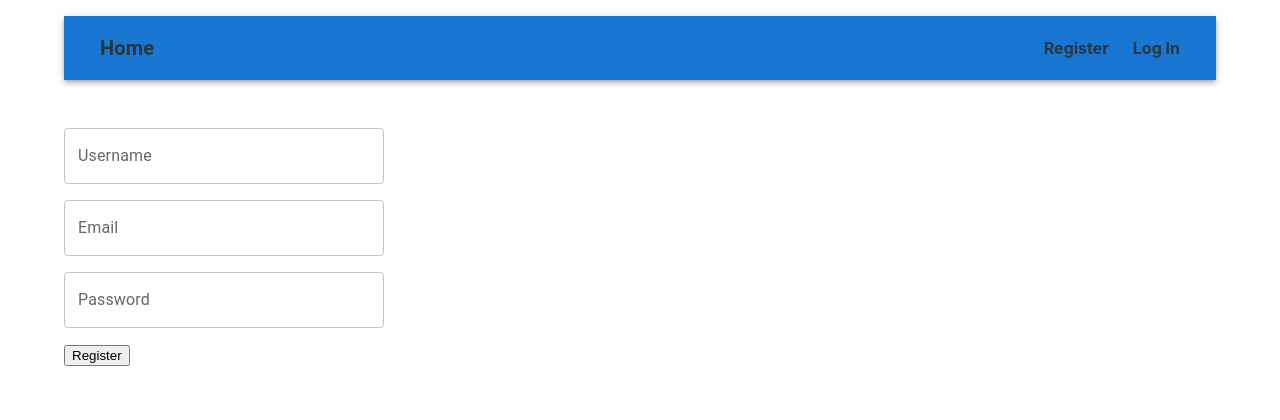
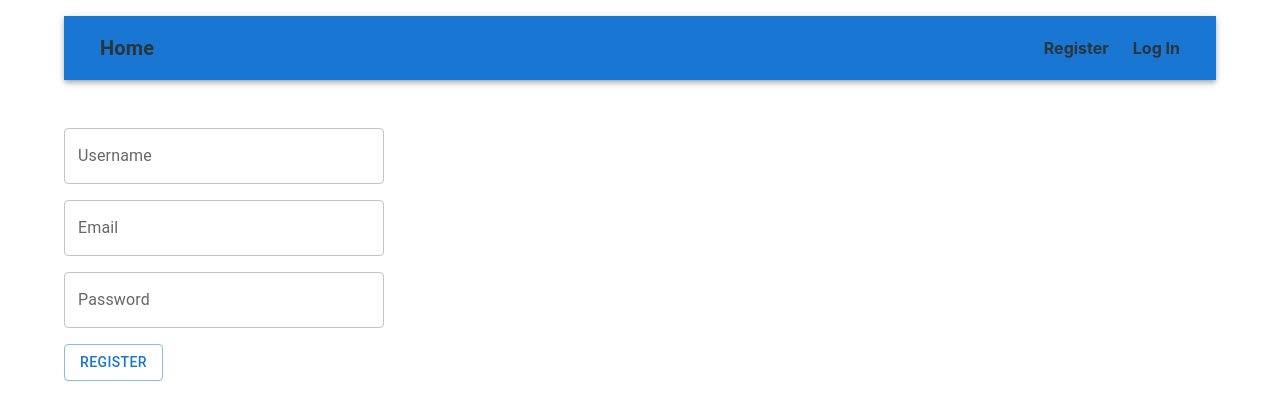
Before and after one commit to MishinaIra55/goit-react-hw-08-phonebook, a React (Create React App) app: page /goit-react-hw-08-phonebook/register in a window 1280 px wide. Shown: the top 420 px of the page. Built offline with nearby package versions, Linux system fonts and the light colour scheme.

Commit message:
библиотека material ua

```diff
--- a/src/components/ContactItem/ContactItem.js
+++ b/src/components/ContactItem/ContactItem.js
@@ -1,6 +1,8 @@
 import { useDispatch } from 'react-redux';
 import { deleteContact } from '../../redux/contacts/operations';
 import PropTypes from 'prop-types';
+import { IconButton } from '@mui/material';
+
 
 export const ContactItem = ( { contact: { id, name, number } } ) => {
   const dispatch = useDispatch();
@@ -11,7 +13,8 @@ export const ContactItem = ( { contact: { id, name, number } } ) => {
     <li>
       <p>{name}</p>
       <p>{number}</p>
-      <button type='button' onClick={ handleDelete}>Delete</button>
+      <IconButton aria-label="delete"  type='button' onClick={ handleDelete}>Delete
+      </IconButton>
     </li>
   )
 }
--- a/src/components/LoginForm/LoginForm.js
+++ b/src/components/LoginForm/LoginForm.js
@@ -1,7 +1,7 @@
 import css  from './LoginForm.module.css';
 import { useDispatch } from 'react-redux';
 import { logIn } from '../../redux/auth/operations';
-import { Container, TextField } from '@mui/material';
+import { Button, Container, TextField } from '@mui/material';
 
 export const LoginForm = () => {
 const dispatch = useDispatch();
@@ -31,7 +31,7 @@ const dispatch = useDispatch();
 
         <TextField  label='Password' type="password" name="password" />
       </label>
-      <button type="submit">Log In</button>
+      <Button variant="outlined" color="primary" type="submit">Log In</Button>
     </form>
     </Container>
   )
--- a/src/components/RegisterForm/RegisterForm.js
+++ b/src/components/RegisterForm/RegisterForm.js
@@ -1,7 +1,7 @@
 import  css  from './RegisterForm.module.css';
 import { useDispatch } from 'react-redux';
 import { register } from '../../redux/auth/operations';
-import { Container, TextField } from '@mui/material';
+import { Button, Container, TextField } from '@mui/material';
 
 export const RegisterForm =()=> {
   const dispatch = useDispatch();
@@ -36,7 +36,7 @@ export const RegisterForm =()=> {
 
         <TextField label="Password" type="password" name="password" />
       </label>
-      <button type="submit">Register</button>
+      <Button  variant="outlined" color="primary" type="submit">Register</Button>
     </form>
     </Container>
   )
--- a/src/pages/HomePage.js
+++ b/src/pages/HomePage.js
@@ -12,7 +12,6 @@ const styles = {
   },
 };
 
-
 export const HomePage =() => {
   return(
     <div style={styles.container}>
```
